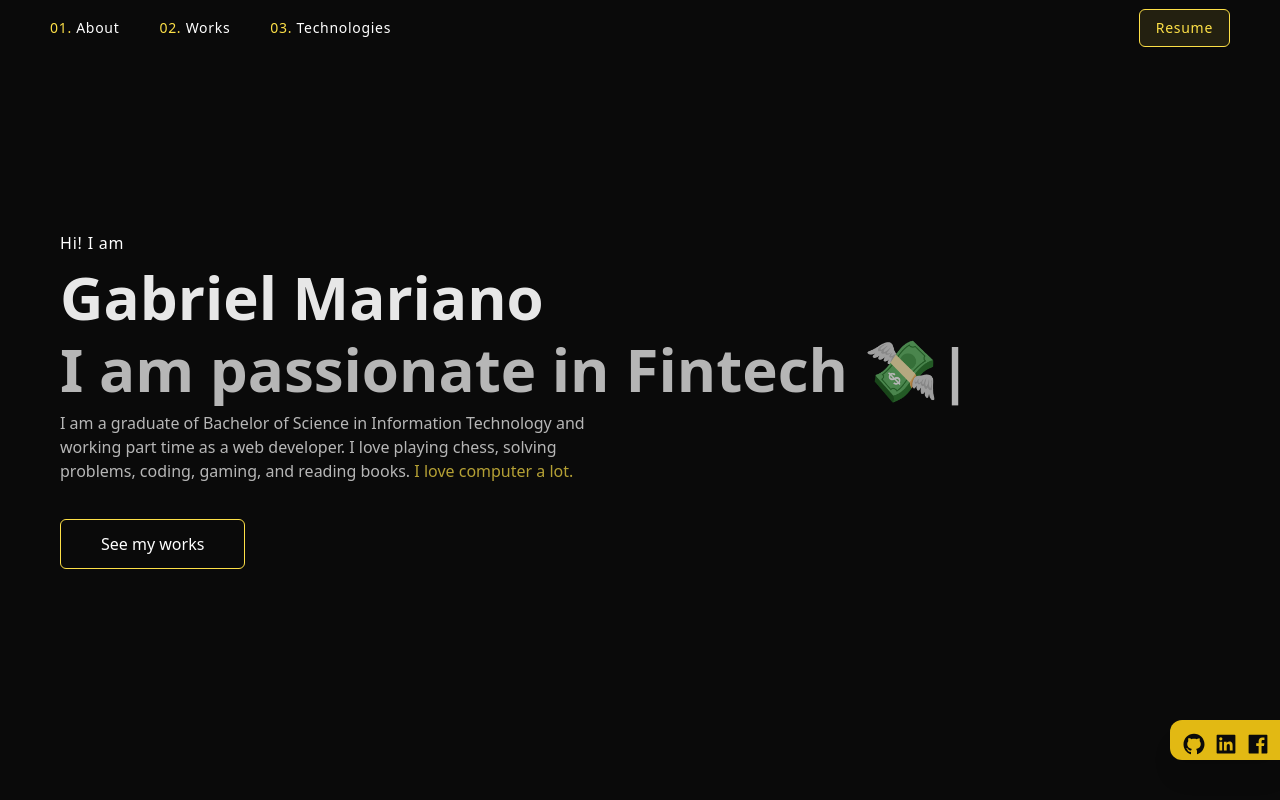
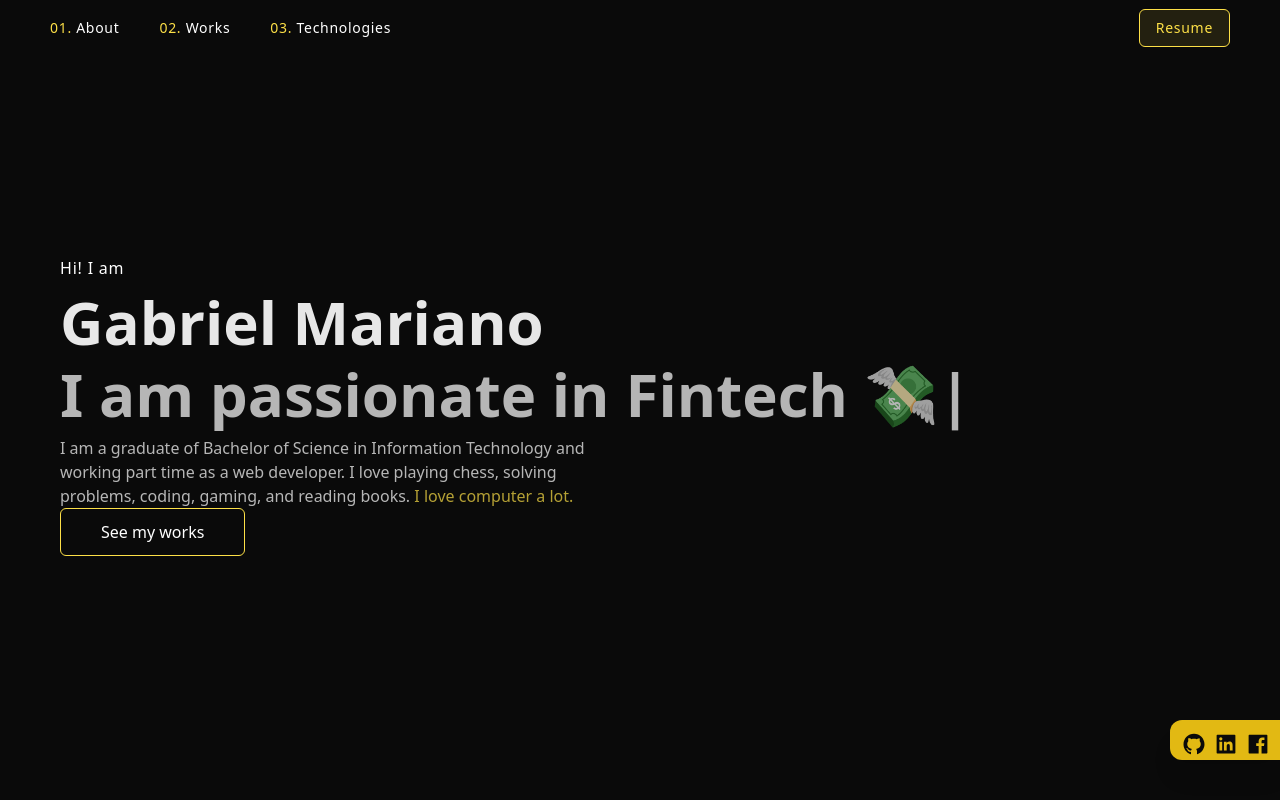
Before and after one commit to KarateChap/portfolio, a Next.js app: page / in a window 1280 px wide. Shown: the top 800 px of the page. Built offline with nearby package versions, Linux system fonts and the light colour scheme.

Commit message:
fixed see my works button

```diff
--- a/components/hero/index.js
+++ b/components/hero/index.js
@@ -1,30 +1,44 @@
-import Typical from 'react-typical'
+import { Link } from "react-scroll";
+
+import Typical from "react-typical";
 export default function Hero() {
   return (
-    <div className=" w-full h-[100vh] flex flex-col justify-center gap-3 p-10" id="about">
+    <div
+      className=" w-full h-[100vh] flex flex-col justify-center gap-3 p-10"
+      id="about"
+    >
       <h1 className="tracking-wider">Hi! I am</h1>
-      <h1 className="text-4xl md:text-6xl font-bold opacity-90">Gabriel Mariano</h1>
+      <h1 className="text-4xl md:text-6xl font-bold opacity-90">
+        Gabriel Mariano
+      </h1>
       <div className="flex flex-wrap gap-4">
         <h1 className="text-4xl md:text-6xl font-bold opacity-70">
           I am passionate in
         </h1>
         <Typical
-        steps={['Web 👌', 2000, 'Blockchain 🦾', 1000, 'Fintech 💸', 2000]}
+          steps={["Web 👌", 2000, "Blockchain 🦾", 1000, "Fintech 💸", 2000]}
           loop={Infinity}
           wrapper="p"
           className="text-4xl md:text-6xl font-bold opacity-70"
         />
-
       </div>
       <p className=" max-w-[550px] opacity-70">
         I am a graduate of Bachelor of Science in Information Technology and
         working part time as a web developer. I love playing chess, solving
-        problems, coding, gaming, and reading books. <span className="text-yellow-300">I love computer a lot.</span>
+        problems, coding, gaming, and reading books.{" "}
+        <span className="text-yellow-300">I love computer a lot.</span>
       </p>
       <div>
-        <button className="border border-1 border-yellow-300 px-10 py-3 mt-6 rounded-md hover:bg-yellow-300/10 transition-all duration-300 ">
+        <Link
+          to="about"
+          spy={true}
+          smooth={true}
+          offset={50}
+          duration={500}
+          className="border border-1 border-yellow-300 px-10 py-3 mt-6 rounded-md hover:bg-yellow-300/10 transition-all duration-300 "
+        >
           See my works
-        </button>
+        </Link>
       </div>
     </div>
   );
```
Lines whose indentation alone changed are shown as unchanged.
